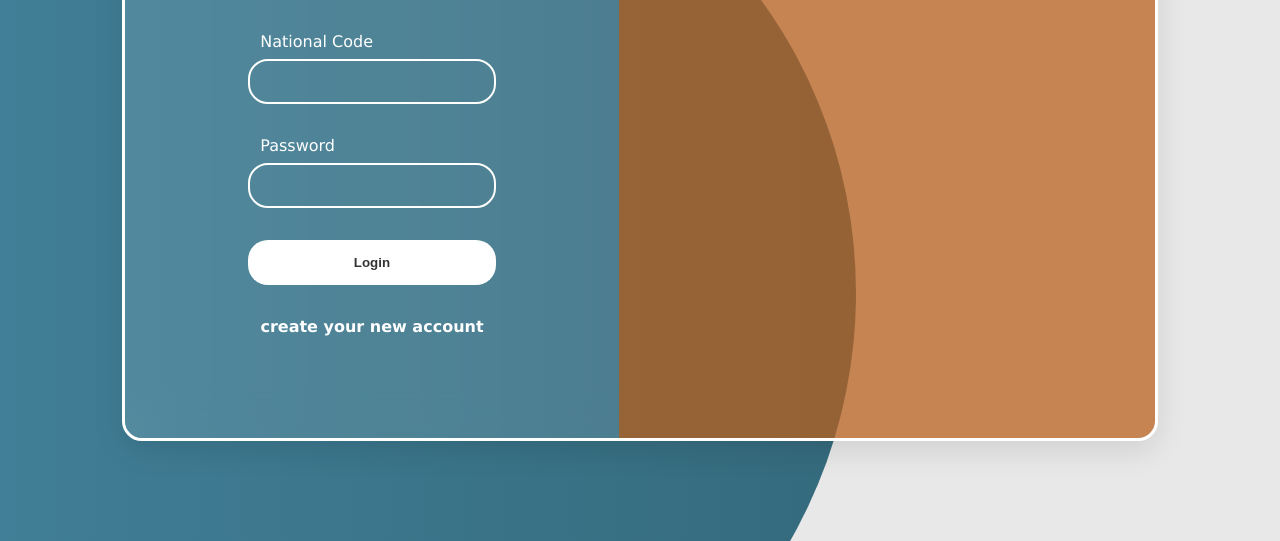
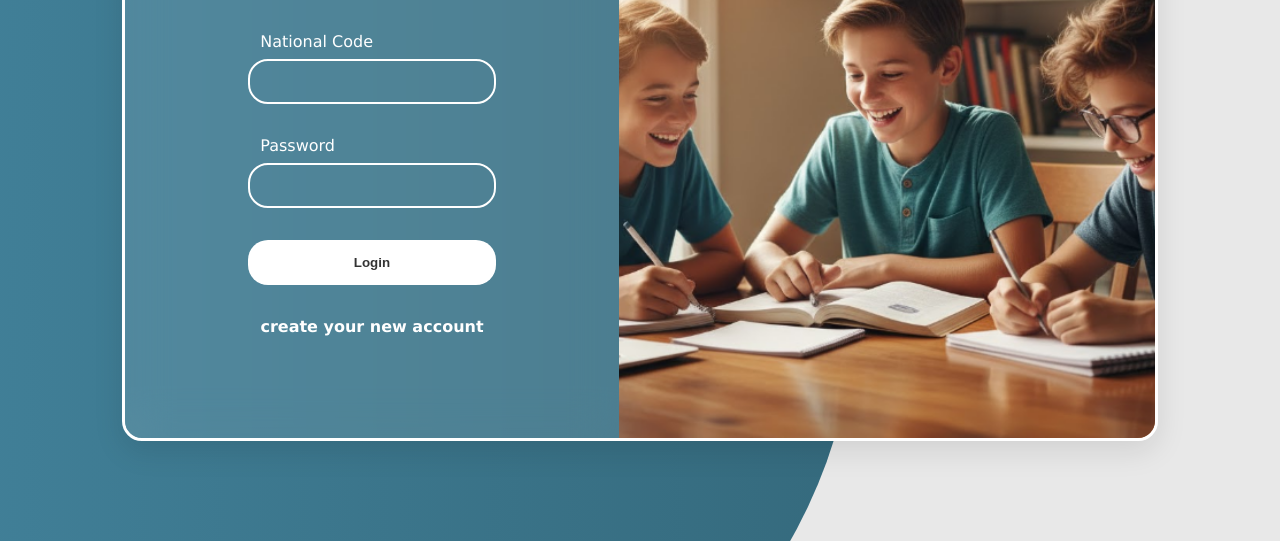
Before and after one commit to MK-dev911/School-Website, a plain HTML site: page login.html in a window 1280 px wide. Shown: the part 259-800 px from the top of the page. Drawn offline with Linux system fonts and the light colour scheme.

Commit message:
Update login.html

```diff
--- a/login.html
+++ b/login.html
@@ -28,7 +28,7 @@
         </div>
       </form>
       <div class="login-img">
-        <img src="img/bg.png" alt="kids studying happily" />
+        <img src="image/bg.png" alt="kids studying happily" />
       </div>
     </div>
   </body>
```
